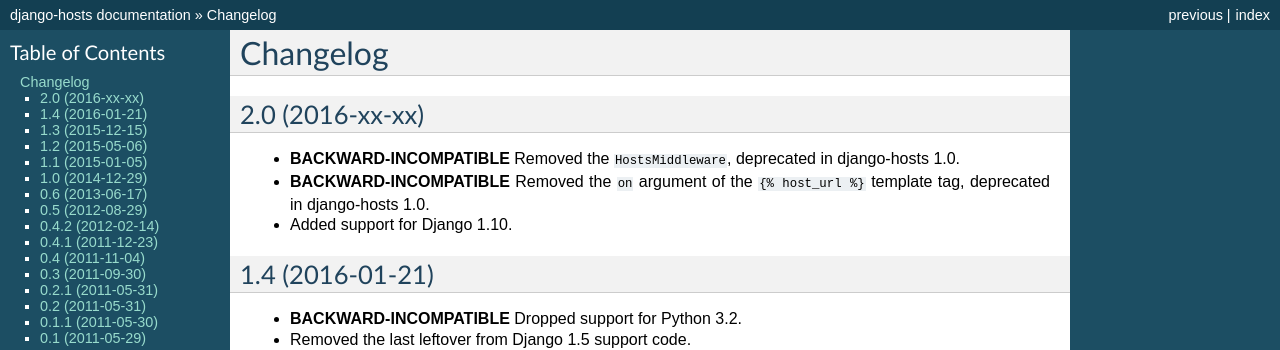
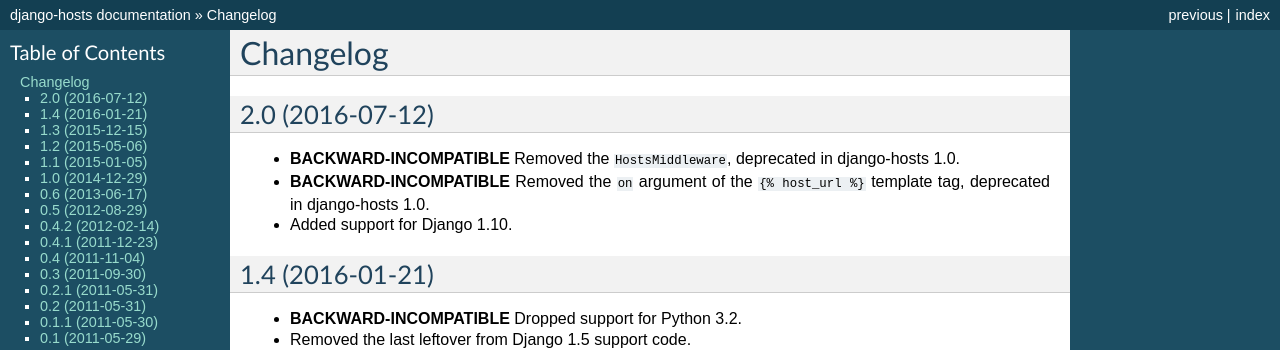
Before and after one commit to jazzband/django-hosts, a Sphinx documentation site: the page built from docs/changelog.rst, in a window 1280 px wide and 900 px high. Shown: the top 350 px of the window. Built offline with Sphinx 7.4.7, drawn with Linux system fonts in a browser that asks for light colours; the version number could not be read and is left out.

Commit message:
Add release date for 2.0

```diff
--- a/docs/changelog.rst
+++ b/docs/changelog.rst
@@ -1,7 +1,7 @@
 Changelog
 =========
 
-2.0 (2016-xx-xx)
+2.0 (2016-07-12)
 ----------------
 
 - **BACKWARD-INCOMPATIBLE** Removed the ``HostsMiddleware``, deprecated in
```
